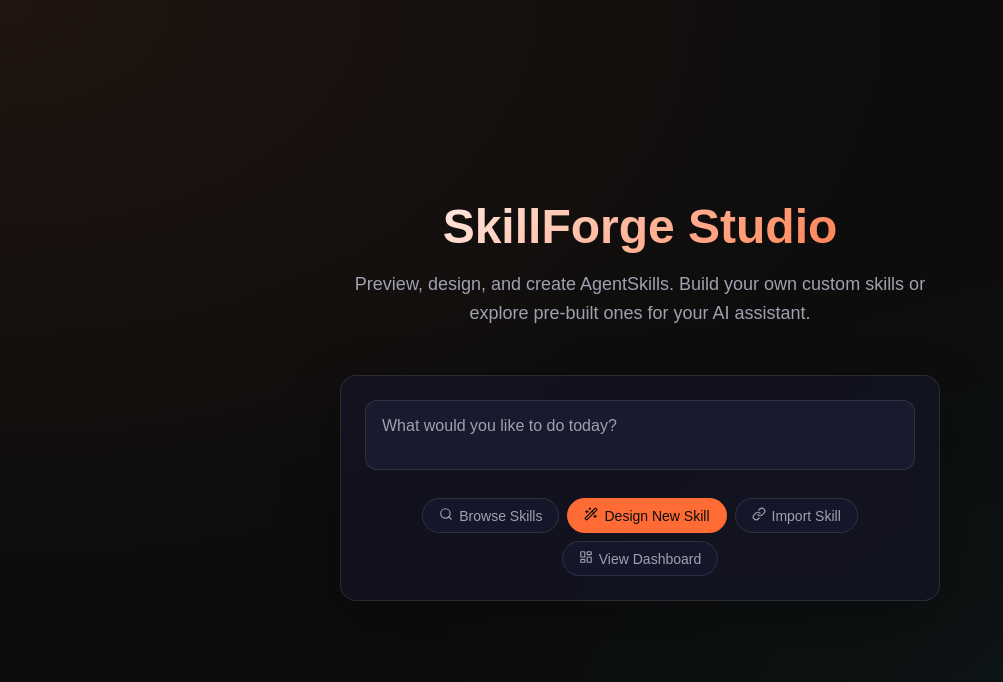
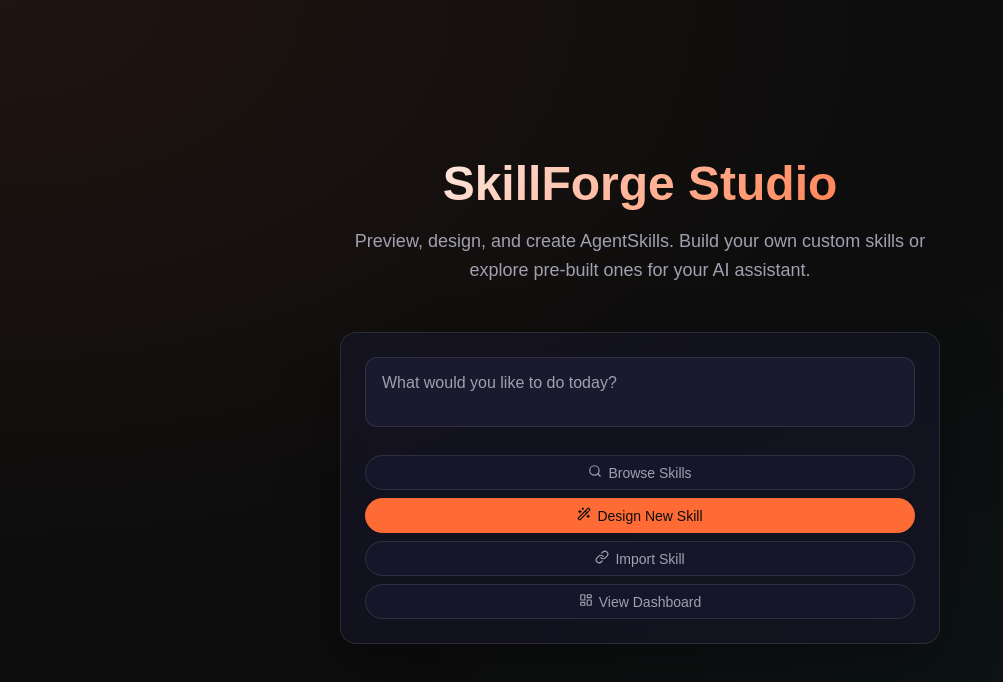
Before and after one commit to zakclaw895/skillforge-studio, a React (Vite) app: page / in a window 1280 px wide. Shown: the top 682 px of the page, without its empty margins (0-1003 px from the left). Built offline with nearby package versions, Linux system fonts and the light colour scheme; a web font is replaced by a local one.

Commit message:
Mobile pill fix

```diff
--- a/src/App.jsx
+++ b/src/App.jsx
@@ -159,8 +159,9 @@ function Pill({ children, accent, onClick, className = '' }) {
     <motion.button
       className={`pill ${accent ? 'accent' : ''} ${className}`}
       onClick={onClick}
-      whileHover={{ scale: 1.05 }}
-      whileTap={{ scale: 0.95 }}
+      whileHover={{ scale: 1.02 }}
+      whileTap={{ scale: 0.98 }}
+      style={{ width: '100%', textAlign: 'center', justifyContent: 'center' }}
     >
       {children}
     </motion.button>
@@ -271,7 +272,7 @@ function WelcomeScreen({ onNavigate }) {
             />
           </div>
 
-          <div className="pills-container">
+          <div className="pills-container" style={{ display: 'flex', flexDirection: 'column', gap: '8px', width: '100%' }}>
             {pills.map((pill, i) => (
               <motion.div
                 key={pill.action}
```
